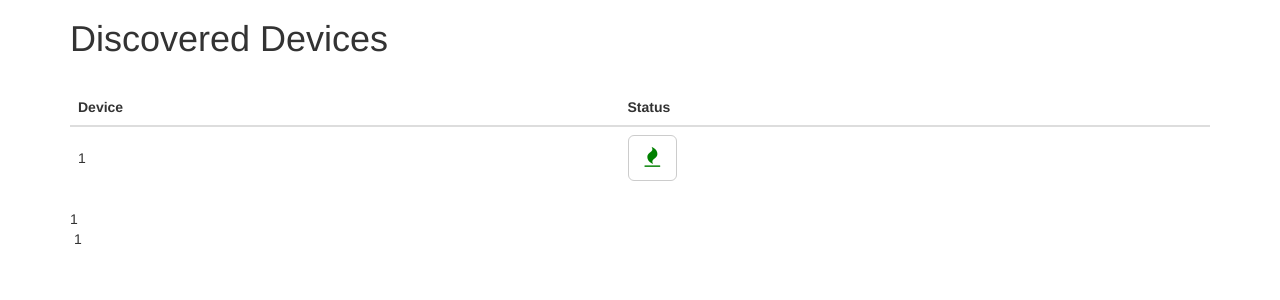
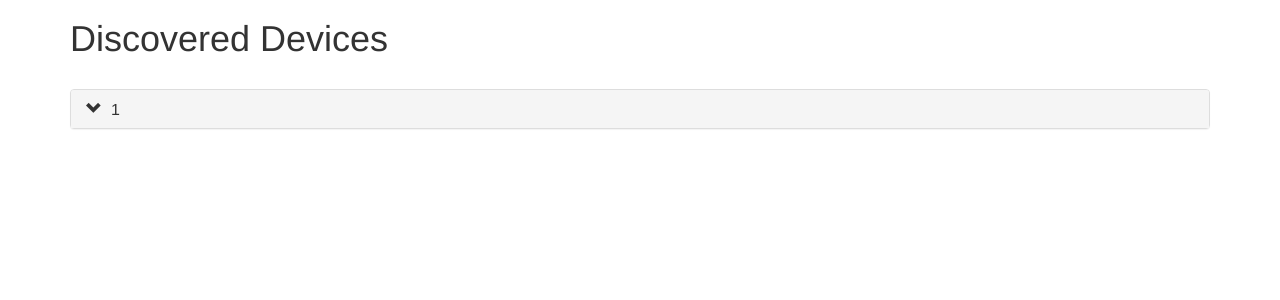
Before and after one commit to ThinkDima/openhomepy, a Django app: template openhomepy/templates/discovered.html in a window 1280 px wide. Shown: the part 51-351 px from the top of the page. Run offline with Django 3.2, Linux system fonts and the light colour scheme; the template is opened without the code that fills it: most values are stand-ins (such as "Sample title", 1, 10 or a date in 2020); some libraries are stand-ins or nearby versions.

Commit message:
add connect

```diff
--- a/openhomepy/templates/discovered.html
+++ b/openhomepy/templates/discovered.html
@@ -2,30 +2,32 @@
 {% block content %}
     <h1>Discovered Devices</h1><br />
 
-    <table class="table table-hover">
-        <thead>
-            <tr>
-                <th>Device</th>
-                <th>Status</th>
-            </tr>
-        </thead>
-        <tbody>
-        {% for device in devices %}
-            <tr>
-                <td style="vertical-align:middle">{{ device.device_id }}</td>
-            {% if device.device_status|lower == 'off' %}
-                <td><a href="#" class="btn btn-default btn-lg" role="button"><i style="color:red;font-size:20px;" class="fa fa-fire" aria-hidden="true"></i></a</td>
-            {% else %}
-                <td><a href="#" class="btn btn-default btn-lg" role="button"><i style="color:green;font-size:20px;" class="fa fa-fire" aria-hidden="true"></i></a</td>
-            {% endif %}
-            </tr>
-        {% endfor %}
-        </tbody>
-    </table>
+    <div class="panel-group">
     {% for pdevice in devices %}
-        {{ pdevice.device_id }}<br>
-        {% for ldevice in pdevice.logicaldevice_set.all %}
-            &nbsp;{{ ldevice.device_id }}<br>
-        {% endfor %}
+        <div class="panel panel-default">
+            <div class="panel-heading">
+                <h4 class="panel-title" data-toggle="collapse" href="#collapse{{ forloop.counter }}">
+                    <i class="glyphicon glyphicon-chevron-down"></i> &nbsp;{{ pdevice.device_id }}
+                </h4>
+            </div>
+            <div id="collapse{{ forloop.counter }}" class="panel-collapse collapse">
+                    <div class="panel-body">
+                        <div class="col-xs-4 col-sm-4 col-md-4 col-lg-4"><strong>Device ID</strong></div>
+                        <div class="col-xs-4 col-sm-4 col-md-4 col-lg-4"><strong>Device Name</strong></div>
+                    </div>
+                {% for ldevice in pdevice.logicaldevice_set.all %}
+                    <div class="panel-body">
+                        <div class="col-xs-4 col-sm-4 col-md-4 col-lg-4">{{ ldevice.device_id }}</div>
+                        <div class="col-xs-4 col-sm-4 col-md-4 col-lg-4">{{ ldevice.device_name }}</div>
+                    </div>
+                {% endfor %}
+            </div>
+        </div>
     {% endfor %}
+    </div>
+
+
+
+
+
 {% endblock content %}
```
